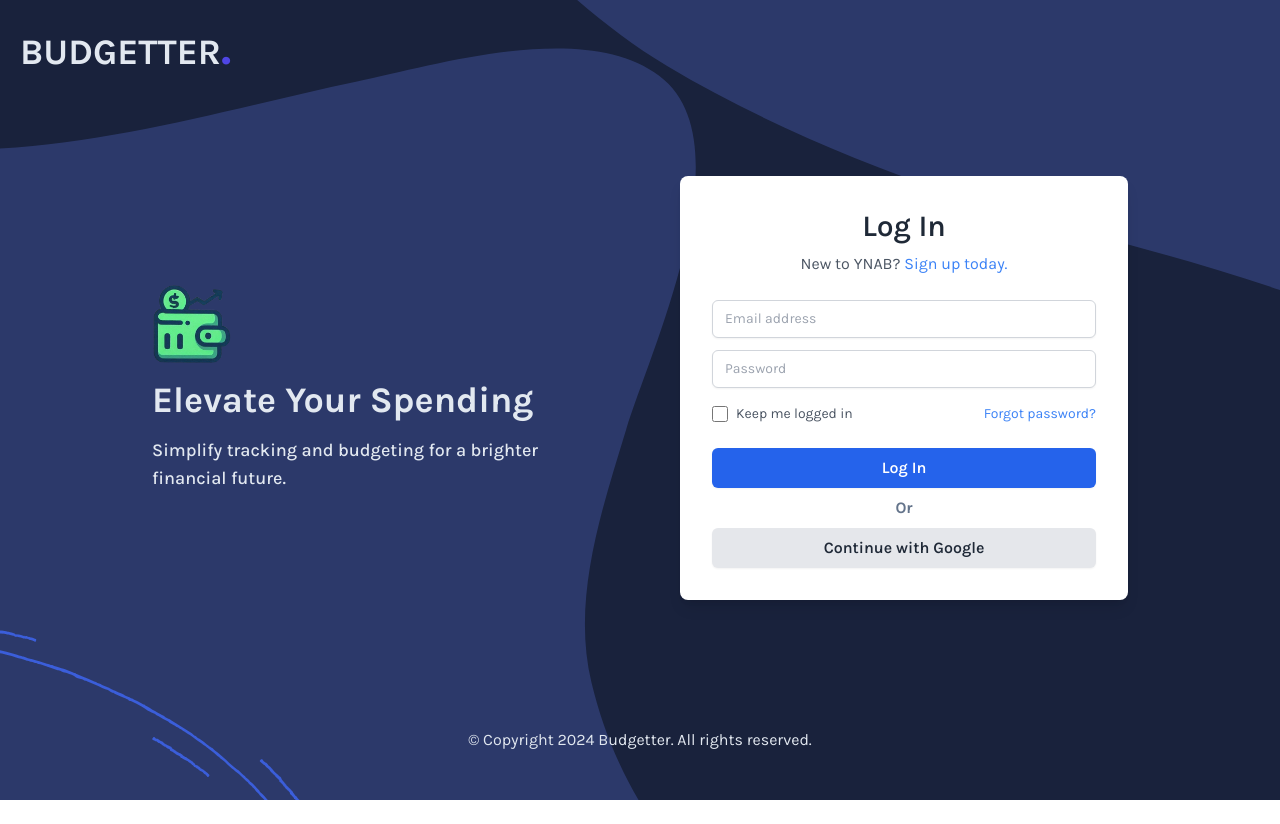
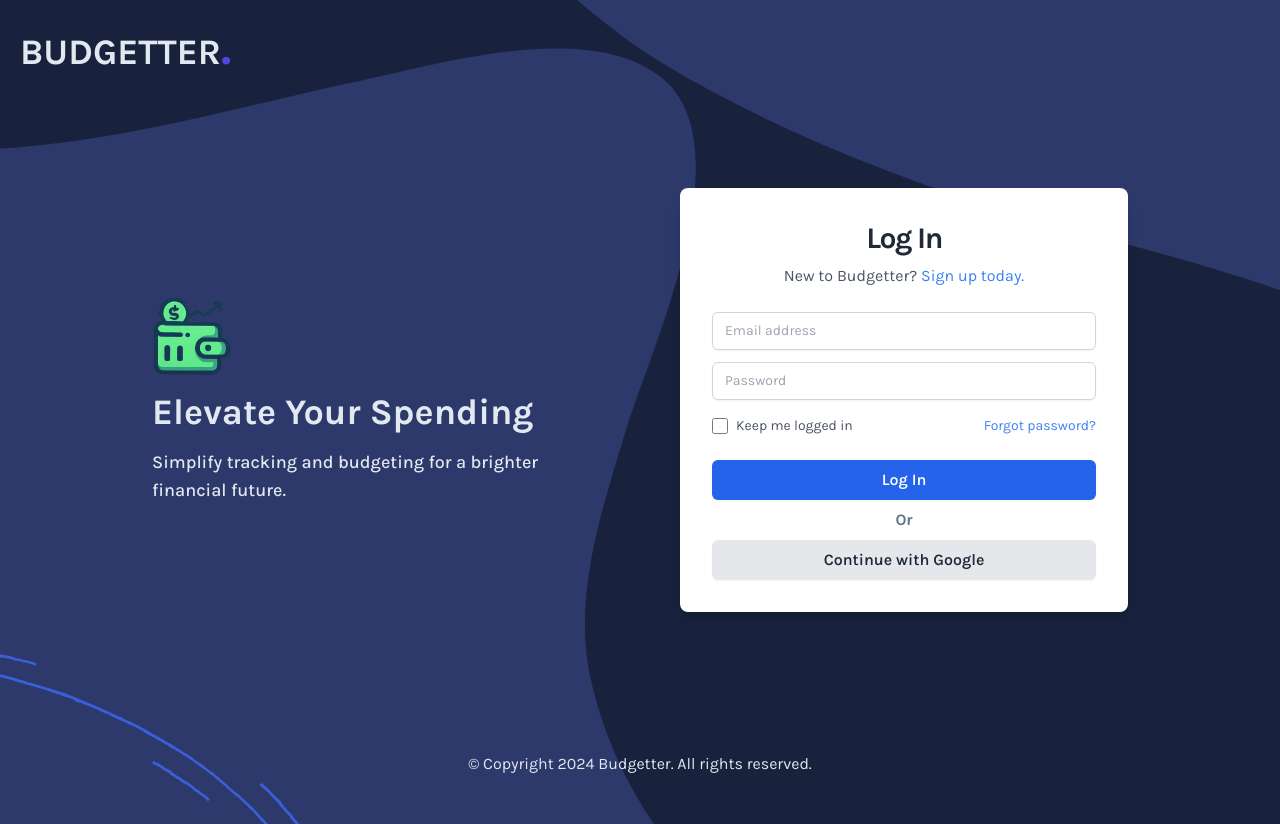
Before and after one commit to LokeshwarPrasad3/Budgetter-Webapp, a React (Vite) app in the folder client/: page /login in a window 1280 px wide. Before the commit the page ends 800 px from the top, so only its background shows below. Built offline with nearby package versions, Linux system fonts and the light colour scheme.

Commit message:
updated auth pages

```diff
--- a/client/src/components/auth/AuthFooter.tsx
+++ b/client/src/components/auth/AuthFooter.tsx
@@ -1,8 +1,9 @@
-
 const AuthFooter = () => {
   return (
     <div className="auth_footer_container h-20 flex justify-center items-center w-full">
-      <p className='text-center' >© Copyright 2024 Budgetter. All rights reserved.</p>
+      <p className="text-center">
+        © Copyright 2024 Budgetter. All rights reserved.
+      </p>
     </div>
   );
 };
--- a/client/src/components/auth/ForgotPasswordSection.tsx
+++ b/client/src/components/auth/ForgotPasswordSection.tsx
@@ -6,7 +6,7 @@ import { Link } from 'react-router-dom';
 const ForgotPasswordSection: React.FC = () => {
   return (
     <div className="w-full max-w-full p-8 bg-white shadow-lg rounded-lg">
-      <h1 className="text-3xl font-semibold text-gray-800 text-center mb-2">
+      <h1 className="text-3xl font-bold tracking-tighter text-gray-800 text-center mb-2">
         Forgot Password
       </h1>
       <p className="text-gray-600 mb-6 text-center">
--- a/client/src/components/auth/LoginSection.tsx
+++ b/client/src/components/auth/LoginSection.tsx
@@ -6,9 +6,11 @@ import { Link } from 'react-router-dom';
 const LoginSection: React.FC = () => {
   return (
     <div className="w-full max-w-full p-8 bg-white shadow-lg rounded-lg">
-      <h1 className="text-3xl font-semibold text-gray-800 text-center mb-2">Log In</h1>
+      <h1 className="text-3xl font-bold tracking-tighter text-gray-800 text-center mb-2">
+        Log In
+      </h1>
       <p className="text-gray-600 mb-6 text-center">
-        New to YNAB?{' '}
+        New to Budgetter?{' '}
         <Link to="/signup" className="text-blue-500 hover:underline">
           Sign up today.
         </Link>
@@ -47,7 +49,10 @@ const LoginSection: React.FC = () => {
               Keep me logged in
             </label>
           </div>
-          <Link to="/forgot-password" className="text-sm text-blue-500 hover:underline">
+          <Link
+            to="/forgot-password"
+            className="text-sm text-blue-500 hover:underline"
+          >
             Forgot password?
           </Link>
         </div>
@@ -59,9 +64,7 @@ const LoginSection: React.FC = () => {
           Log In
         </button>
 
-        <div className="my-2 text-center text-slate-500 font-bold">
-          Or
-        </div>
+        <div className="my-2 text-center text-slate-500 font-bold">Or</div>
 
         <div className="flex justify-center flex-col gap-4">
           <button
--- a/client/src/components/auth/SignupSection.tsx
+++ b/client/src/components/auth/SignupSection.tsx
@@ -6,7 +6,7 @@ import { Link } from 'react-router-dom';
 const SignupSection: React.FC = () => {
   return (
     <div className="w-full max-w-full p-8 bg-white shadow-lg rounded-lg">
-      <h1 className="text-3xl font-semibold text-gray-800 text-center mb-2">
+      <h1 className="text-3xl font-bold tracking-tighter text-gray-800 text-center mb-2">
         Sign Up
       </h1>
       <p className="text-gray-600 mb-6 text-center">
--- a/client/src/pages/auth/AuthLayout.tsx
+++ b/client/src/pages/auth/AuthLayout.tsx
@@ -1,21 +1,19 @@
 // pages/auth/AuthLayout.tsx
 import AuthFooter from '@/components/auth/AuthFooter';
 import AuthHeader from '@/components/auth/AuthHeader';
-import LoginSection from '@/components/auth/LoginSection';
-import SignupSection from '@/components/auth/SignupSection';
 import React from 'react';
 import { Outlet } from 'react-router-dom';
 
 const AuthLayout: React.FC = () => {
   return (
     <div
-      className="auth_layout_container text-slate-200 font-karla min-h-screen w-full"
+      className="auth_layout_container relative text-slate-200 font-karla min-h-screen h-full w-full"
       style={{
         background: `url("./assets/bg/bottom-left-bg.svg") bottom left / 300px auto no-repeat ,url("./assets/bg/full-bg.svg") center -300px / 1870px auto no-repeat`,
         backgroundColor: '#2C396A',
       }}
     >
-      <div className="auth_layout_container min-h-screen w-full max-w-full flex justify-between flex-col px-4 py-4 pb-0 md:py-5 lg:px-5 gap-4">
+      <div className="auth_layout_container h-full w-full max-w-full flex justify-normal sm:justify-between flex-col px-4 py-4 pb-0 md:py-5 lg:px-5 gap-8 sm:gap-28">
         {/* header section */}
         <AuthHeader />
 
```
